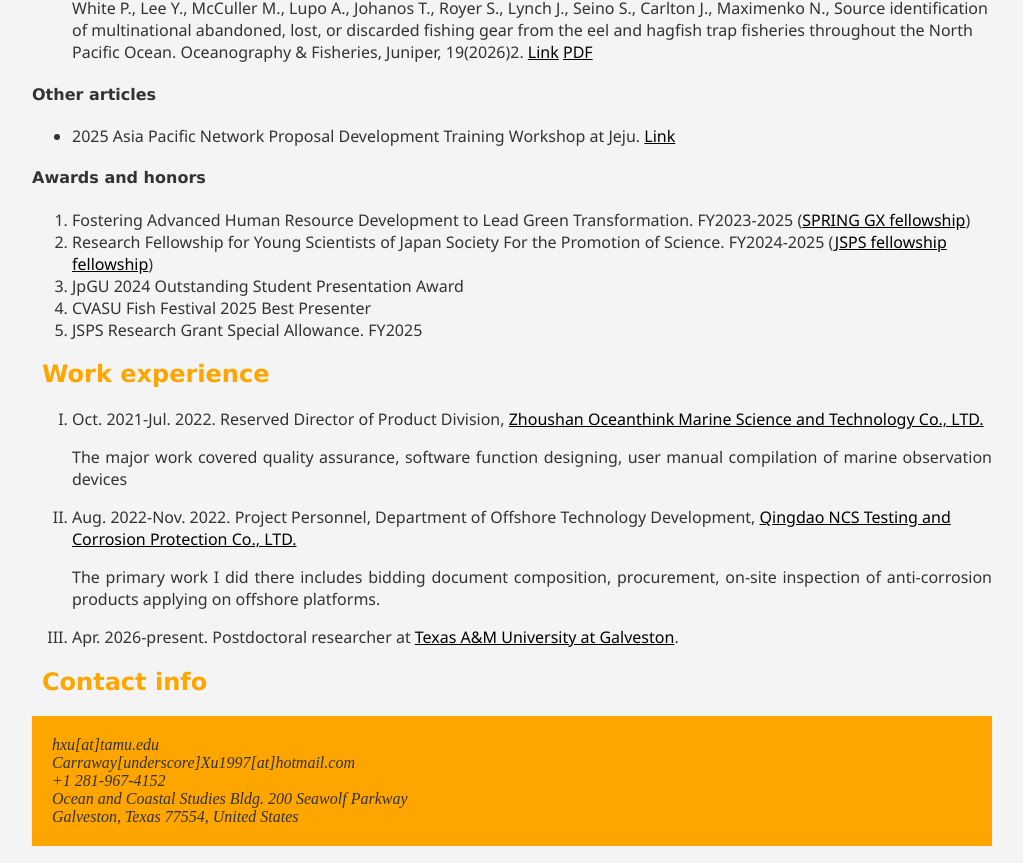
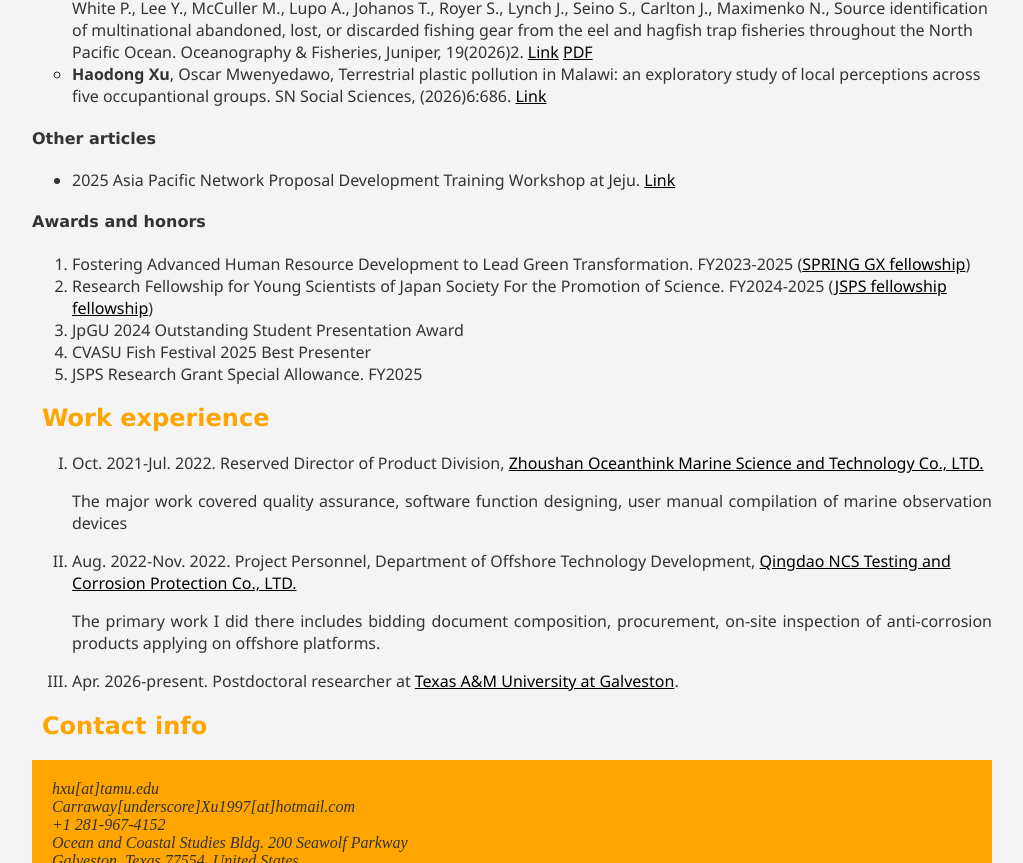
Before and after one commit to XUhaodong4/bio, a plain HTML site: page index.html in a window 1280 px wide. Shown: the part 4077-4940 px from the top of the page, without its empty margins (128-1151 px from the left). Drawn offline with Linux system fonts and the light colour scheme.

Commit message:
Add new article on terrestrial plastic pollution in Malawi

```diff
--- a/index.html
+++ b/index.html
@@ -148,6 +148,7 @@
     <li>Murat Celik, Yang Zijiang, <b>Haodong Xu</b>, Haruka Nakano, Atsuhiko Isobe, Hisayuki Arakawa, Carbonyl index of miniaturized microplastics at the sea surface. Marine Pollution Bulletin, Elsevier, 211(2025)117376. <a href="https://www.sciencedirect.com/science/article/pii/S0025326X24013535" style="color:black;">Link</a></li>
     <li><strong>Haodong Xu</strong>, Yoshimasa Matsumura, Rei Yamashita, Hideyuki Nakano, Shin-ichi Ito, Heterogeneous seafloor deposition of heavy microplastics in the North Pacific estimated over 65 years. Marine Pollution Bulletin, Elsevier, 211(2025)117536. <a href="https://www.sciencedirect.com/science/article/pii/S0025326X25000116" style="color:black;">Link</a></li>
     <li>Berg C., Yen N., Son E., <strong>Xu H.</strong>, Lamson M., King C., McCubbins S., Wiedner B., Welti C., Iwamoto A., Blickley L., Lilley H., White P., Lee Y., McCuller M., Lupo A., Johanos T., Royer S., Lynch J., Seino S., Carlton J., Maximenko N., Source identification of multinational abandoned, lost, or discarded fishing gear from the eel and hagfish trap fisheries throughout the North Pacific Ocean. Oceanography & Fisheries, Juniper, 19(2026)2. <a href="10.19080/OFOAJ.2026.19.556007" style="color:black;">Link</a> <a href="https://juniperpublishers.com/ofoaj/pdf/OFOAJ.MS.ID.556007.pdf" style="color:black;">PDF</a></li>
+    <li><strong>Haodong Xu</strong>, Oscar Mwenyedawo, Terrestrial plastic pollution in Malawi: an exploratory study of local perceptions across five occupantional groups. SN Social Sciences, (2026)6:686. <a href="https://trebuchet.public.springernature.app/get_content/4181f95f-8800-4a01-99e3-935395939e88?utm_source=rct_congratemailt&utm_medium=email&utm_campaign=nonoa_20261123&utm_content=10.1007/s43545-026-01990-9" style="color:black;">Link</a></li>
 </ul>
 <h4>Other articles</h4>
 <ul>
```
